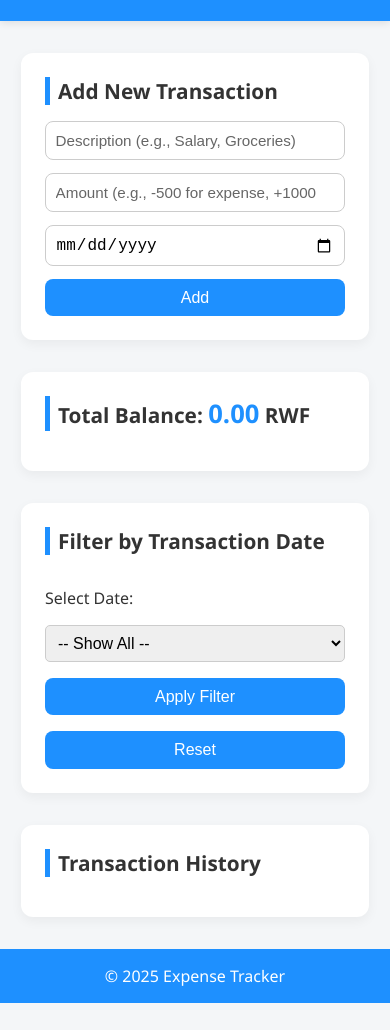
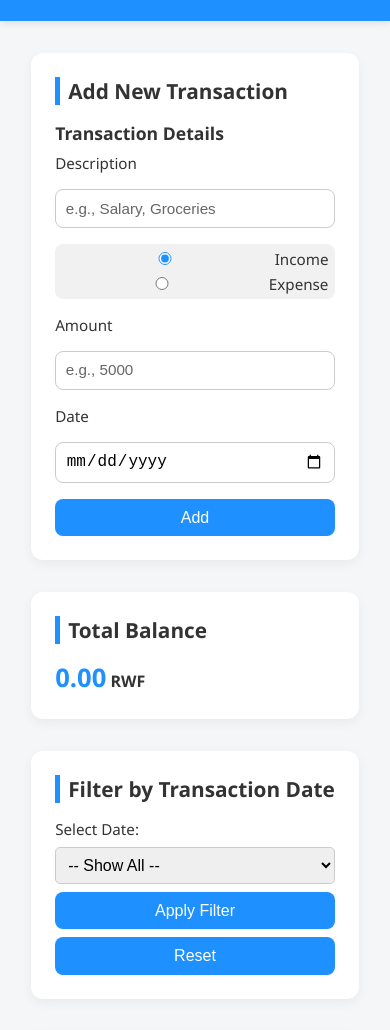
Before and after one commit to SandrineMerci/expense-tracker, a plain HTML site: page index.html in a window 390 px wide. Shown: the part 70-1100 px from the top of the page. Before the commit the page ends 1073 px from the top, so only its background shows below. Drawn offline with Linux system fonts and the light colour scheme.

Commit message:
Improved UI layout, fixed placeholder visibility, responsive form

```diff
--- a/index.html
+++ b/index.html
@@ -17,30 +17,51 @@
     <section class="form-section">
       <h2>Add New Transaction</h2>
       <form id="expense-form">
-        <input type="text" id="description" placeholder="Description (e.g., Salary, Groceries)" required />
-        <input type="number" id="amount" placeholder="Amount (e.g., -500 for expense, +1000 for income)" required />
-        <input type="date" id="date" required />
-        <button type="submit">Add</button>
+        <fieldset>
+          <legend>Transaction Details</legend>
+
+          <label for="description">Description</label>
+          <input type="text" id="description" name="description" placeholder="e.g., Salary, Groceries" required />
+
+          <div class="type-toggle">
+            <label><input type="radio" name="type" value="income" checked /> Income</label>
+            <label><input type="radio" name="type" value="expense" /> Expense</label>
+          </div>
+
+          <label for="amount">Amount</label>
+          <input type="number" id="amount" name="amount" placeholder="e.g., 5000" required />
+
+          <label for="date">Date</label>
+          <input type="date" id="date" name="date" required />
+
+          <button type="submit">Add</button>
+        </fieldset>
       </form>
     </section>
 
     <!-- Balance Section -->
     <section class="balance-section">
-      <h2>Total Balance: <span id="balance">0</span> RWF</h2>
+      <h2>Total Balance</h2>
+      <p><strong><span id="balance">0</span> RWF</strong></p>
     </section>
 
     <!-- Filter Section -->
     <section class="filter-section">
       <h2>Filter by Transaction Date</h2>
-      <label for="date-dropdown">Select Date:</label>
-      <select id="date-dropdown">
-        <option value="">-- Show All --</option>
-      </select>
-      <button id="filter-by-date">Apply Filter</button>
-      <button id="reset-filter">Reset</button>
+      <div class="filter-controls">
+        <label for="date-dropdown">Select Date:</label>
+        <select id="date-dropdown" name="date-dropdown">
+          <option value="">-- Show All --</option>
+        </select>
+
+        <div class="filter-buttons">
+          <button id="filter-by-date" type="button">Apply Filter</button>
+          <button id="reset-filter" type="button">Reset</button>
+        </div>
+      </div>
     </section>
 
-    <!-- Expense List Section -->
+    <!-- Transaction List -->
     <section class="list-section">
       <h2>Transaction History</h2>
       <ul id="expense-list"></ul>
--- a/script.js
+++ b/script.js
@@ -10,7 +10,14 @@ form.addEventListener('submit', function (e) {
   e.preventDefault();
 
   const description = document.getElementById('description').value.trim();
-  const amount = parseFloat(document.getElementById('amount').value);
+  //const amount = parseFloat(document.getElementById('amount').value);
+  const amountInput = parseFloat(document.getElementById('amount').value);
+const type = document.querySelector('input[name="type"]:checked').value;
+
+const amount = type === 'expense'
+  ? -Math.abs(amountInput)
+  : Math.abs(amountInput);
+
   const date = document.getElementById('date').value;
 
   if (!description || isNaN(amount) || !date) {
@@ -51,7 +58,7 @@ function renderExpenses() {
 
     li.innerHTML = `
       <div>
-        <strong>${symbol} ${type}</strong>: ${exp.description} - ${Math.abs(exp.amount)} RWF on ${exp.date}
+        <strong>${symbol} ${type}</strong>: ${exp.description} : ${Math.abs(exp.amount)} RWF on ${exp.date}
       </div>
       <div>
         <button onclick="editExpense(${exp.id})">Edit</button>
--- a/style.css
+++ b/style.css
@@ -23,7 +23,7 @@ header {
   box-shadow: 0 2px 8px rgba(0, 0, 0, 0.1);
 }
 
-/* Layout */
+/* Main Layout */
 main {
   flex: 1;
   padding: 2rem 1rem;
@@ -33,7 +33,7 @@ main {
   gap: 2rem;
 }
 
-/* Section Cards */
+/* Sections */
 section {
   background: white;
   border-radius: 12px;
@@ -41,7 +41,6 @@ section {
   box-shadow: 0 4px 12px rgba(0, 0, 0, 0.05);
 }
 
-/* Titles */
 h2 {
   margin-bottom: 1rem;
   font-size: 1.3rem;
@@ -51,18 +50,39 @@ h2 {
 
 /* Form */
 form {
+  width: 100%;
+}
+
+fieldset {
+  border: none;
+  padding: 0;
   display: flex;
   flex-direction: column;
-  gap: 0.8rem;
+  gap: 1rem;
+}
+
+legend {
+  font-weight: bold;
+  font-size: 1.1rem;
+  margin-bottom: 0.5rem;
+}
+
+label {
+  font-size: 0.95rem;
+  font-weight: 500;
 }
 
 input, select {
   padding: 0.6rem;
   width: 100%;
-  min-width: 300px;
   border: 1px solid #ccc;
   border-radius: 8px;
   font-size: 1rem;
+}
+
+input:focus, select:focus {
+  border-color: #1e90ff;
+  outline: none;
 }
 
 input::placeholder {
@@ -70,11 +90,26 @@ input::placeholder {
   color: #666;
 }
 
-input:focus, select:focus {
-  border-color: #1e90ff;
-  outline: none;
+/* Radio Buttons */
+.type-toggle {
+  display: flex;
+  gap: 1rem;
+  padding: 0.3rem 0.4rem;
+  background-color: #f1f1f1;
+  border-radius: 8px;
 }
 
+.type-toggle label {
+  display: flex;
+  align-items: center;
+  gap: 0.4rem;
+}
+
+.type-toggle input[type="radio"] {
+  accent-color: #1e90ff;
+}
+
+/* Buttons */
 button {
   padding: 0.6rem 1.2rem;
   border: none;
@@ -90,12 +125,17 @@ button:hover {
   background-color: #0072cc;
 }
 
-/* Filter section */
-.filter-section {
+/* Filter Section */
+.filter-controls {
   display: flex;
+  flex-direction: column;
+  gap: 0.5rem;
+}
+
+.filter-buttons {
+  display: flex;
+  gap: 0.5rem;
   flex-wrap: wrap;
-  gap: 1rem;
-  align-items: center;
 }
 
 .filter-section select {
@@ -105,7 +145,7 @@ button:hover {
   min-width: 180px;
 }
 
-/* Transaction List */
+/* Expense List */
 #expense-list {
   list-style: none;
   padding: 0;
@@ -178,7 +218,7 @@ button:hover {
   background-color: #495057;
 }
 
-/* Balance */
+/* Balance Display */
 .balance-section span {
   font-size: 1.6rem;
   color: #1e90ff;
@@ -196,16 +236,17 @@ footer {
 
 /* Responsive */
 @media (max-width: 600px) {
-  form {
+  .filter-buttons {
     flex-direction: column;
+    width: 100%;
   }
 
-  .filter-section {
-    flex-direction: column;
-    align-items: flex-start;
+  .filter-buttons button {
+    width: 100%;
   }
 
-  button {
-    width: 100%;
+  .type-toggle {
+    flex-direction: column;
+    gap: 0.3rem;
   }
 }
```
